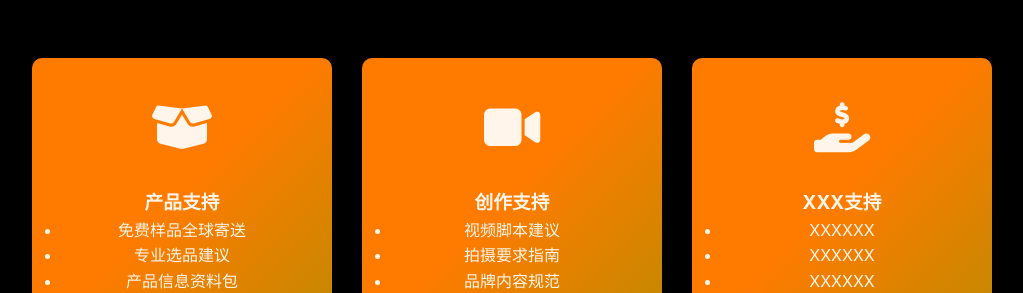
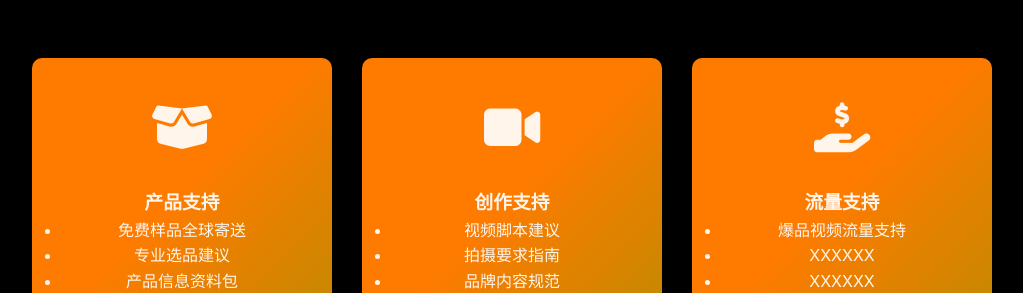
Before and after one commit to madejj-XZX/test, a plain HTML site: page kincton-website/recruitment.html in a window 1280 px wide. Shown: the part 2395-2688 px from the top of the page, without its empty margins (128-1151 px from the left). Drawn offline with Linux system fonts and the light colour scheme.

Commit message:
Add files via upload

```diff
--- a/kincton-website/recruitment.html
+++ b/kincton-website/recruitment.html
@@ -271,9 +271,9 @@ data-en="5 Simple Steps to Collaborate">简单五步完成合作</h2>
 
 <div class="benefit-card">
 <div class="benefit-icon"><i class="fas fa-hand-holding-usd"></i></div>
-<h3 data-zh="XXX支持" data-en="XXXXXX Support">XXX支持</h3>
+<h3 data-zh="流量支持" data-en="Traffic Support">流量支持</h3>
 <ul>
-<li data-zh="XXXXXX" data-en="XXXXXX">XXXXXX</li>
+<li data-zh="爆品视频流量支持" data-en="Viral video amplification">爆品视频流量支持</li>
 <li data-zh="XXXXXX" data-en="XXXXXX">XXXXXX</li>
 <li data-zh="XXXXXX" data-en="XXXXXX">XXXXXX</li>
 </ul>
```
